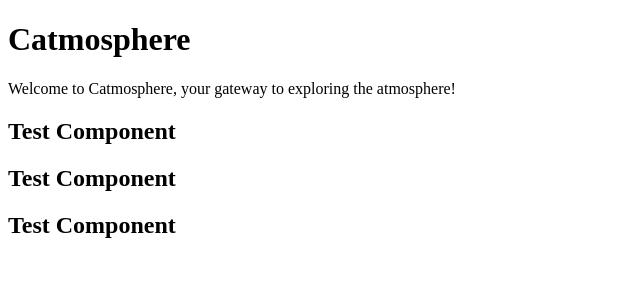
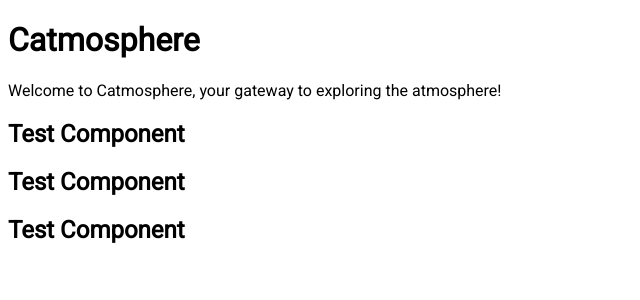
Before and after one commit to oscarvasquez28/2025-NASA-Space-Apps-Challenge-Catmosphere, a React (Vite) app in the folder client/: page / in a window 1280 px wide. Shown: the top 300 px of the page, without its empty margins (0-640 px from the left). Built offline with nearby package versions, Linux system fonts and the light colour scheme.

Commit message:
feat: add Roboto font styling and import CSS in App component

```diff
--- a/client/src/App.css
+++ b/client/src/App.css
@@ -0,0 +1,3 @@
+body {
+	font-family: 'Roboto', sans-serif;
+}
--- a/client/src/App.jsx
+++ b/client/src/App.jsx
@@ -1,3 +1,4 @@
+import './App.css';
 import { RouterProvider, createBrowserRouter } from 'react-router-dom'
 import Home from './pages/Home.jsx'
 
--- a/client/src/index.css
+++ b/client/src/index.css
@@ -0,0 +1 @@
+@import "@fontsource/roboto";
```
